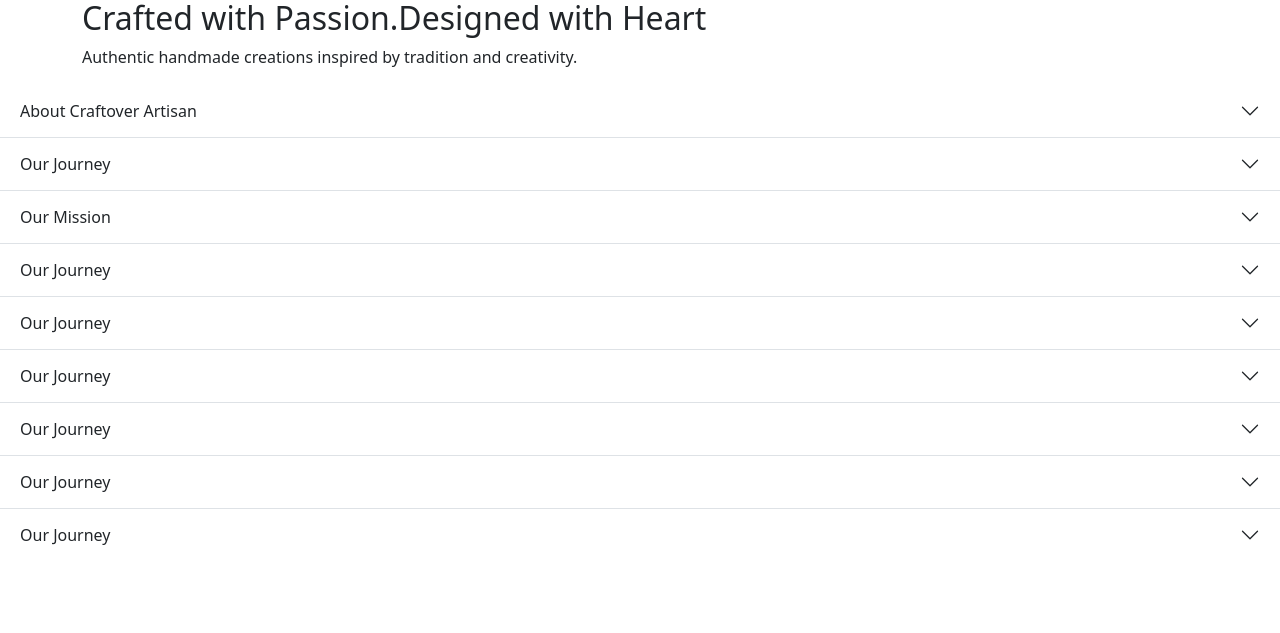
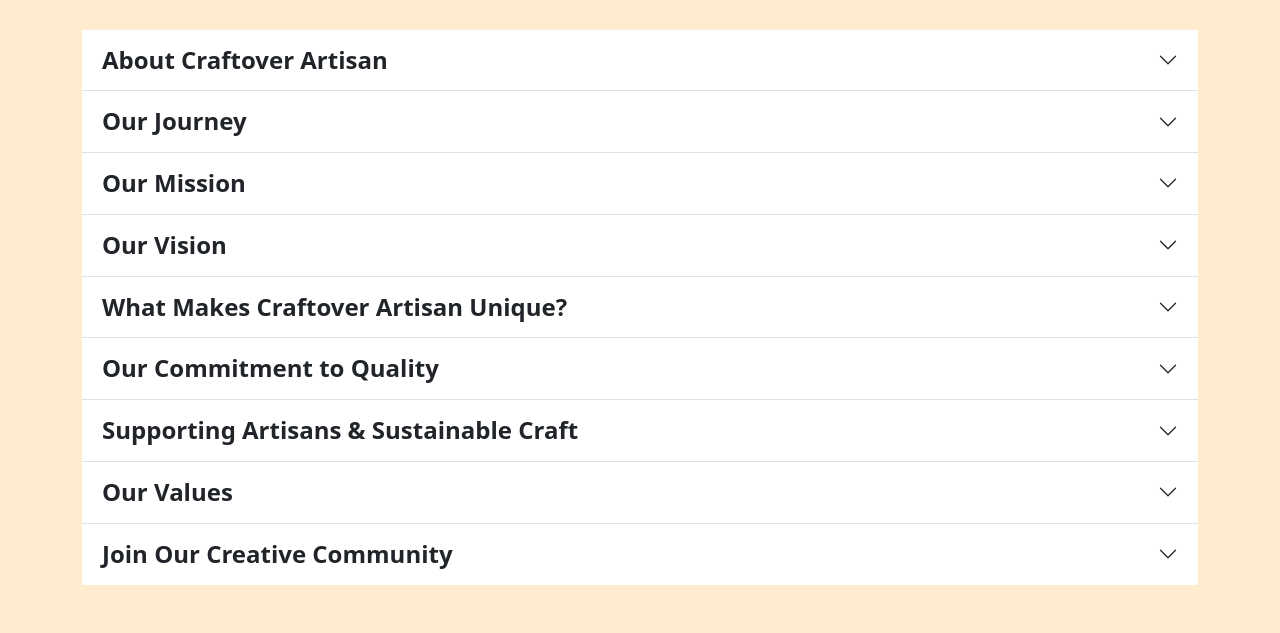
Before and after one commit to AshfahAshraf/project, a Django app: page /about_us in a window 1280 px wide. Shown: the part 689-1322 px from the top of the page. Before the commit the page ends 1234 px from the top, so only its background shows below. Run offline with Django 5.2, Linux system fonts and the light colour scheme.

Commit message:
updated project

```diff
--- /dev/null
+++ b/hello/static/css/aboutUs.css
@@ -0,0 +1,32 @@
+body{
+    background-color:blanchedalmond
+}
+
+.accordion-body {
+    animation: fadeIn 2s ease-in-out;
+}
+
+@keyframes fadeIn {
+    from {
+        opacity: 0;
+        transform: translateY(10px);
+    }
+    to {
+        opacity: 1;
+        transform: translateY(0);
+    }
+}
+
+
+.fade-in{
+    opacity: 0;
+    transform: translateY(30px);
+    animation: fadeUp 3s ease forwards;
+}
+
+@keyframes fadeUp{
+    to{
+        opacity: 1;
+        transform: translateY(0);
+    }
+}
--- a/hello/templates/aboutUs.html
+++ b/hello/templates/aboutUs.html
@@ -5,27 +5,40 @@
     <meta charset="UTF-8">
     <meta name="viewport" content="width=device-width, initial-scale=1.0">
     <title>Document</title>
+
     <link href="https://cdn.jsdelivr.net/npm/bootstrap@5.3.8/dist/css/bootstrap.min.css" rel="stylesheet" integrity="sha384-sRIl4kxILFvY47J16cr9ZwB07vP4J8+LH7qKQnuqkuIAvNWLzeN8tE5YBujZqJLB" crossorigin="anonymous">
     <script src="https://cdn.jsdelivr.net/npm/bootstrap@5.3.8/dist/js/bootstrap.bundle.min.js" integrity="sha384-FKyoEForCGlyvwx9Hj09JcYn3nv7wiPVlz7YYwJrWVcXK/BmnVDxM+D2scQbITxI" crossorigin="anonymous"></script>
+      <link rel="stylesheet" href="{% static 'css/aboutUs.css' %}">
 
 </head>
+
+
 <body>
-<div class="container mt-5 ">
-    <div class="col-12">
-        <img src="{% static 'images/about_us.jpg' %}" alt="" style="height: 80vh; width: 80vh;">
+  <h1 class="text-center p-5 bg">About Us</h1>
+<div class="container mt-5 bg-light p-5 fade-in">
+  <div class="row align-items-center">
+
+    <!--images-->
+
+    <div class="col-lg-6 col-md-6 col-12  ">
+        <img src="{% static 'images/about_us.jpg' %}" alt="" class="img-fluid rounded-5 w-100">
     </div>
-    <div>
+    <div class="col-lg-6 col-md-6 col-12 text-center ">
         <h2>Crafted with Passion.Designed with Heart</h2>
-        <P>Authentic handmade creations inspired by tradition and creativity.</P>
+        <P class="mt-3">Authentic handmade creations inspired by tradition and creativity.</P>
+    </div>
     </div>
 </div>
 
-<section>
+<section class="container mt-5 mb-5">
 
-    <div class="accordion accordion-flush" id="accordionFlushExample">
-  <div class="accordion-item">
+
+  <div class="accordion accordion-flush" id="accordionFlushExample">
+
+    <div class="accordion-item">
+
     <h2 class="accordion-header">
-      <button class="accordion-button collapsed" type="button" data-bs-toggle="collapse" data-bs-target="#flush-collapseOne" aria-expanded="false" aria-controls="flush-collapseOne">
+      <button class="accordion-button collapsed fs-4 fw-semibold" type="button" data-bs-toggle="collapse" data-bs-target="#flush-collapseOne" aria-expanded="false" aria-controls="flush-collapseOne">
         About Craftover Artisan
       </button>
     </h2>
@@ -35,9 +48,12 @@
     </div>
     </div>
   </div>
+
+
+
   <div class="accordion-item">
     <h2 class="accordion-header">
-      <button class="accordion-button collapsed" type="button" data-bs-toggle="collapse" data-bs-target="#flush-collapseTwo" aria-expanded="false" aria-controls="flush-collapseTwo">
+      <button class="accordion-button collapsed fs-4 fw-semibold" type="button" data-bs-toggle="collapse" data-bs-target="#flush-collapseTwo" aria-expanded="false" aria-controls="flush-collapseTwo">
         Our Journey
       </button>
     </h2>
@@ -48,9 +64,11 @@
     </div>
     </div>
   </div>
+
+
   <div class="accordion-item">
     <h2 class="accordion-header">
-      <button class="accordion-button collapsed" type="button" data-bs-toggle="collapse" data-bs-target="#flush-collapseThree" aria-expanded="false" aria-controls="flush-collapseThree">
+      <button class="accordion-button collapsed fs-4 fw-semibold" type="button" data-bs-toggle="collapse" data-bs-target="#flush-collapseThree" aria-expanded="false" aria-controls="flush-collapseThree">
        Our Mission
       </button>
     </h2>
@@ -67,81 +85,92 @@
       </div>
     </div>
   </div>
+
+
    <div class="accordion-item">
     <h2 class="accordion-header">
-      <button class="accordion-button collapsed" type="button" data-bs-toggle="collapse" data-bs-target="#flush-collapseTwo" aria-expanded="false" aria-controls="flush-collapseTwo">
-        Our Journey
+      <button class="accordion-button collapsed fs-4 fw-semibold" type="button" data-bs-toggle="collapse" data-bs-target="#flush-collapsefour" aria-expanded="false" aria-controls="flush-collapsefour">
+        Our Vision
       </button>
     </h2>
-    <div id="flush-collapseTwo" class="accordion-collapse collapse" data-bs-parent="#accordionFlushExample">
-      <div class="accordion-body">Craftover Artisan began with a simple idea: to preserve and promote the beauty of handmade craftsmanship. What started as a passion for creating meaningful art gradually evolved into a growing platform that supports creativity and skilled artisans.<br><br>
-        We noticed that many talented artisans struggle to showcase their work in today’s competitive market. At the same time, customers are searching for products that feel personal and special. Craftover Artisan was created to bridge that gap — connecting creators with people who value authentic handmade products.<br><br>
-        From small beginnings to a growing community, our journey is built on dedication, hard work, and a deep respect for craftsmanship.
+    <div id="flush-collapsefour" class="accordion-collapse collapse" data-bs-parent="#accordionFlushExample">
+      <div class="accordion-body">Our vision is to become a trusted destination for handmade products, recognized for quality, authenticity, and customer satisfaction. We aspire to build a strong community that appreciates art, supports local talent, and values sustainable production.
+    </div>
+    </div>
+  </div>
+
+
+   <div class="accordion-item">
+    <h2 class="accordion-header">
+      <button class="accordion-button collapsed fs-4 fw-semibold" type="button" data-bs-toggle="collapse" data-bs-target="#flush-collapsefive" aria-expanded="false" aria-controls="flush-collapsefive">
+        What Makes Craftover Artisan Unique?
+      </button>
+    </h2>
+    <div id="flush-collapsefive" class="accordion-collapse collapse" data-bs-parent="#accordionFlushExample">
+      <div class="accordion-body">We focus on quality, originality, and authenticity. Every product is:
+        <ul>
+          <li>Carefully handmade with attention to detail</li>
+          <li>Designed with creativity and passion</li>
+          <li>Crafted using quality materials</li>
+          <li>Created in limited quantities to maintain uniqueness</li>
+        </ul>
+        Unlike mass-produced items, our products carry individuality. No two handmade pieces are exactly the same  and that's what makes them special.
+    </div>
+    </div>
+  </div>
+
+
+   <div class="accordion-item">
+    <h2 class="accordion-header">
+      <button class="accordion-button collapsed fs-4 fw-semibold" type="button" data-bs-toggle="collapse" data-bs-target="#flush-collapsesix" aria-expanded="false" aria-controls="flush-collapsesix">
+       Our Commitment to Quality
+      </button>
+    </h2>
+    <div id="flush-collapsesix" class="accordion-collapse collapse" data-bs-parent="#accordionFlushExample">
+      <div class="accordion-body">Quality is at the heart of everything we do. From selecting materials to final finishing touches, we ensure that each product meets our standards of excellence. We believe our customers deserve products that are durable, beautiful, and meaningful.
+    </div>
+    </div>
+  </div>
+
+
+   <div class="accordion-item">
+    <h2 class="accordion-header">
+      <button class="accordion-button collapsed fs-4 fw-semibold" type="button" data-bs-toggle="collapse" data-bs-target="#flush-collapseseven" aria-expanded="false" aria-controls="flush-collapseseven">
+        Supporting Artisans & Sustainable Craft
+      </button>
+    </h2>
+    <div id="flush-collapseseven" class="accordion-collapse collapse" data-bs-parent="#accordionFlushExample">
+      <div class="accordion-body">Craftover Artisan is committed to ethical practices and sustainable production. By supporting handmade creations, we contribute to preserving traditional skills and encouraging responsible consumption.
+        <br>When you purchase from Craftover Artisan, you are not just buying a product  you are supporting creativity, culture, and craftsmanship.
     </div>
     </div>
   </div>
    <div class="accordion-item">
     <h2 class="accordion-header">
-      <button class="accordion-button collapsed" type="button" data-bs-toggle="collapse" data-bs-target="#flush-collapseTwo" aria-expanded="false" aria-controls="flush-collapseTwo">
-        Our Journey
+      <button class="accordion-button collapsed fs-4 fw-semibold" type="button" data-bs-toggle="collapse" data-bs-target="#flush-collapseeight" aria-expanded="false" aria-controls="flush-collapseeight">
+       Our Values
       </button>
     </h2>
-    <div id="flush-collapseTwo" class="accordion-collapse collapse" data-bs-parent="#accordionFlushExample">
-      <div class="accordion-body">Craftover Artisan began with a simple idea: to preserve and promote the beauty of handmade craftsmanship. What started as a passion for creating meaningful art gradually evolved into a growing platform that supports creativity and skilled artisans.<br><br>
-        We noticed that many talented artisans struggle to showcase their work in today’s competitive market. At the same time, customers are searching for products that feel personal and special. Craftover Artisan was created to bridge that gap — connecting creators with people who value authentic handmade products.<br><br>
-        From small beginnings to a growing community, our journey is built on dedication, hard work, and a deep respect for craftsmanship.
+    <div id="flush-collapseeight" class="accordion-collapse collapse" data-bs-parent="#accordionFlushExample">
+      <div class="accordion-body"><ul>
+        <li>Integrity - We believe in honesty and transparency</li>
+        <li>Creativity - We celebrate originality and innovation</li>
+        <li>Quality - We prioritize excellence in every product</li>
+        <li>Community - We support artisans and value our customers</li>
+        <li>Sustainability - We encourage mindful production</li>
+      </ul>
     </div>
     </div>
   </div>
    <div class="accordion-item">
     <h2 class="accordion-header">
-      <button class="accordion-button collapsed" type="button" data-bs-toggle="collapse" data-bs-target="#flush-collapseTwo" aria-expanded="false" aria-controls="flush-collapseTwo">
-        Our Journey
+      <button class="accordion-button collapsed fs-4 fw-semibold" type="button" data-bs-toggle="collapse" data-bs-target="#flush-collapsenine" aria-expanded="false" aria-controls="flush-collapsenine">
+        Join Our Creative Community
       </button>
     </h2>
-    <div id="flush-collapseTwo" class="accordion-collapse collapse" data-bs-parent="#accordionFlushExample">
-      <div class="accordion-body">Craftover Artisan began with a simple idea: to preserve and promote the beauty of handmade craftsmanship. What started as a passion for creating meaningful art gradually evolved into a growing platform that supports creativity and skilled artisans.<br><br>
-        We noticed that many talented artisans struggle to showcase their work in today’s competitive market. At the same time, customers are searching for products that feel personal and special. Craftover Artisan was created to bridge that gap — connecting creators with people who value authentic handmade products.<br><br>
-        From small beginnings to a growing community, our journey is built on dedication, hard work, and a deep respect for craftsmanship.
-    </div>
-    </div>
-  </div>
-   <div class="accordion-item">
-    <h2 class="accordion-header">
-      <button class="accordion-button collapsed" type="button" data-bs-toggle="collapse" data-bs-target="#flush-collapseTwo" aria-expanded="false" aria-controls="flush-collapseTwo">
-        Our Journey
-      </button>
-    </h2>
-    <div id="flush-collapseTwo" class="accordion-collapse collapse" data-bs-parent="#accordionFlushExample">
-      <div class="accordion-body">Craftover Artisan began with a simple idea: to preserve and promote the beauty of handmade craftsmanship. What started as a passion for creating meaningful art gradually evolved into a growing platform that supports creativity and skilled artisans.<br><br>
-        We noticed that many talented artisans struggle to showcase their work in today’s competitive market. At the same time, customers are searching for products that feel personal and special. Craftover Artisan was created to bridge that gap — connecting creators with people who value authentic handmade products.<br><br>
-        From small beginnings to a growing community, our journey is built on dedication, hard work, and a deep respect for craftsmanship.
-    </div>
-    </div>
-  </div>
-   <div class="accordion-item">
-    <h2 class="accordion-header">
-      <button class="accordion-button collapsed" type="button" data-bs-toggle="collapse" data-bs-target="#flush-collapseTwo" aria-expanded="false" aria-controls="flush-collapseTwo">
-        Our Journey
-      </button>
-    </h2>
-    <div id="flush-collapseTwo" class="accordion-collapse collapse" data-bs-parent="#accordionFlushExample">
-      <div class="accordion-body">Craftover Artisan began with a simple idea: to preserve and promote the beauty of handmade craftsmanship. What started as a passion for creating meaningful art gradually evolved into a growing platform that supports creativity and skilled artisans.<br><br>
-        We noticed that many talented artisans struggle to showcase their work in today’s competitive market. At the same time, customers are searching for products that feel personal and special. Craftover Artisan was created to bridge that gap — connecting creators with people who value authentic handmade products.<br><br>
-        From small beginnings to a growing community, our journey is built on dedication, hard work, and a deep respect for craftsmanship.
-    </div>
-    </div>
-  </div>
-   <div class="accordion-item">
-    <h2 class="accordion-header">
-      <button class="accordion-button collapsed" type="button" data-bs-toggle="collapse" data-bs-target="#flush-collapseTwo" aria-expanded="false" aria-controls="flush-collapseTwo">
-        Our Journey
-      </button>
-    </h2>
-    <div id="flush-collapseTwo" class="accordion-collapse collapse" data-bs-parent="#accordionFlushExample">
-      <div class="accordion-body">Craftover Artisan began with a simple idea: to preserve and promote the beauty of handmade craftsmanship. What started as a passion for creating meaningful art gradually evolved into a growing platform that supports creativity and skilled artisans.<br><br>
-        We noticed that many talented artisans struggle to showcase their work in today’s competitive market. At the same time, customers are searching for products that feel personal and special. Craftover Artisan was created to bridge that gap — connecting creators with people who value authentic handmade products.<br><br>
-        From small beginnings to a growing community, our journey is built on dedication, hard work, and a deep respect for craftsmanship.
+    <div id="flush-collapsenine" class="accordion-collapse collapse" data-bs-parent="#accordionFlushExample">
+      <div class="accordion-body">We invite you to explore our collection and discover the beauty of handmade artistry. Whether you are looking for something unique for your home, a meaningful gift, or a creative expression, Craftover Artisan is here to bring craftsmanship closer to you.
+        <br>Thank you for being part of our journey.
     </div>
     </div>
   </div>
--- a/hello/templates/navbar.html
+++ b/hello/templates/navbar.html
@@ -64,7 +64,7 @@
                   <ul class="dropdown-menu dropdown-menu-end">
                       <li><a class="dropdown-item" href="#">Order</a></li>
                       <li><a class="dropdown-item" href="#">Wishlist</a></li>
-                      <li><a class="dropdown-item" href="#">About Us</a></li>
+                      <li><a class="dropdown-item" href="{% url 'about_Us' %}">About Us</a></li>
                       <li><a class="dropdown-item" href="#">Contact</a></li>
                   </ul>
 
--- a/hello/urls.py
+++ b/hello/urls.py
@@ -5,5 +5,6 @@
     re_path("^navbar$",views.navbar,name="navbar"),
     re_path("^footer$",views.footer,name="footer"),
       re_path('^home$',views.home,name="home"),
-      re_path('^about_us$',views.aboutus,name="about_Us")
+      re_path('^about_us$',views.aboutus,name="about_Us"),
+      re_path('^contact$',views.contact,name='contact')
  ]
--- a/hello/views.py
+++ b/hello/views.py
@@ -17,3 +17,6 @@
 
 def aboutus(request):
     return render(request, "aboutUs.html")
+
+def contact(request):
+    return render(request,"contact.html")
```
Also changed, not shown: hello/templates/contact.html (added, +89 -0 lines).
